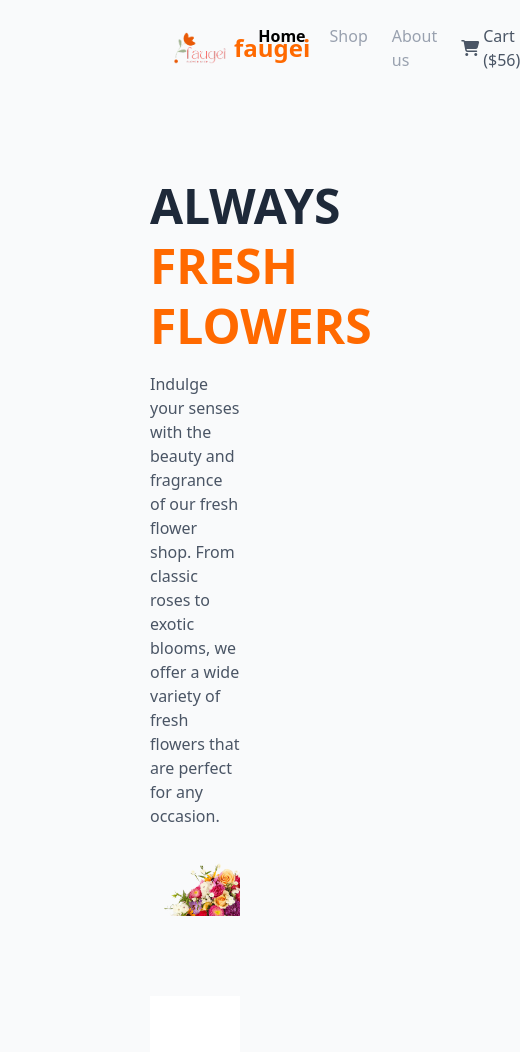
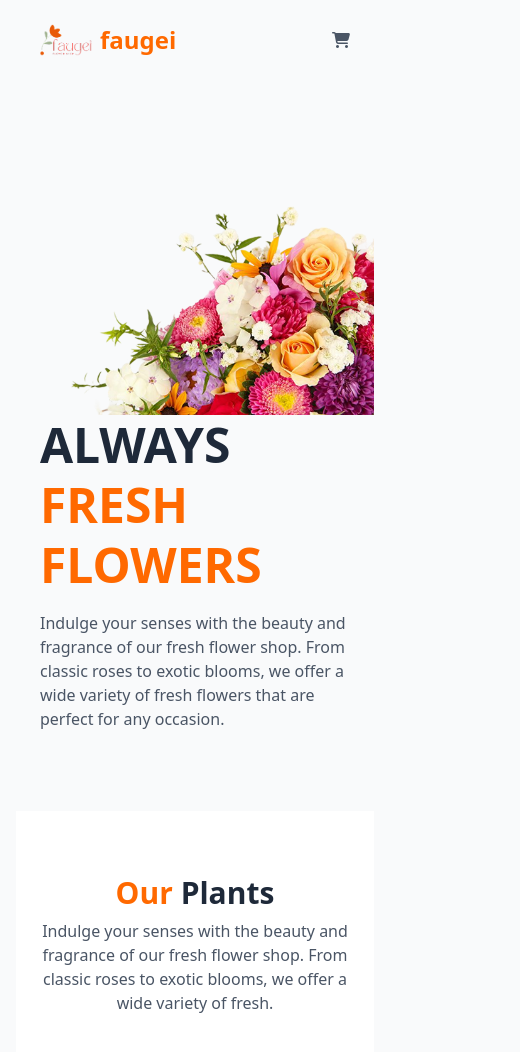
Before and after one commit to mca-programmer/flower-website, a plain HTML site: page index.html in a window 390 px wide. Shown: the top 1052 px of the page, 520 px wide, since content can reach past the window. Drawn offline with nearby package versions, Linux system fonts and the light colour scheme.

Commit message:
added mobile responsive header & main section

```diff
--- a/index.html
+++ b/index.html
@@ -13,44 +13,59 @@
 
 </head>
 <body class="bg-gray-50 text-gray-800 font-inter">
-  <header class="mx-[150px] ">
-     <!-- Navbar -->
+  <header class="mx-4 lg:mx-[150px]">
   <nav class="flex justify-between items-center p-6">
+    <!-- Logo & Name -->
     <div class="text-2xl font-bold text-orange-500 flex items-center gap-2">
       <img src="assets/logo.png" alt="Logo" class="h-8">
       faugei
     </div>
-    <ul class="flex gap-6 font-medium">
+
+    <!-- Desktop Menu (hidden on mobile) -->
+    <ul class="hidden md:flex gap-6 font-medium">
       <li><a href="#" class="text-black font-bold">Home</a></li>
       <li><a href="#" class="text-gray-400">Shop</a></li>
       <li><a href="#" class="text-gray-400">About us</a></li>
+    </ul>
+
+    <!-- Cart (always visible, but mobile optimized) -->
+    <div class="flex items-center gap-2">
       <a href="#" class="flex items-center gap-1 text-gray-600 hover:text-orange-500">
-          <i class="fas fa-shopping-cart"></i> Cart ($56)
+        <i class="fas fa-shopping-cart"></i>
+        <span class="hidden sm:inline">Cart ($56)</span>
       </a>
-    </ul>
+    </div>
   </nav>
 </header>
 
-  <main class="mx-[150px] ">
+
+  <main class="mx-4 lg:mx-[150px]">
 
    <!-- Hero Section -->
   <section class="grid grid-cols-1 md:grid-cols-2 items-center py-20">
-    <div>
+
+  <!-- Image first on mobile, second on desktop -->
+  <div class="order-1 md:order-2 mt-8 md:mt-0">
+    <img src="assets/hero-flower.png" class="w-full max-w-md mx-auto">
+  </div>
+
+  <!-- Content second on mobile, first on desktop -->
+  <div class="order-2 md:order-1 text-left px-6 md:px-0">
     <h1 class="text-5xl font-bold leading-tight font-notoserif">
       ALWAYS <span class="text-orange-500">FRESH</span><br>
       <span class="text-orange-500">FLOWERS</span>
     </h1>
-      <p class="mt-4 text-gray-600">Indulge your senses with the beauty and fragrance of our fresh flower shop. From classic roses to exotic blooms, we offer a wide variety of fresh flowers that are perfect for any occasion. </p>
-    </div>
-    <div class="mt-8 md:mt-0">
-      <img src="assets/hero-flower.png" class="w-full max-w-md mx-auto">
+    <p class="mt-4 text-gray-600">
+      Indulge your senses with the beauty and fragrance of our fresh flower shop. From classic roses to exotic blooms, we offer a wide variety of fresh flowers that are perfect for any occasion.
+    </p>
   </div>
 </section>
+
 
   <!-- Plants Section -->
   <section class="bg-white py-16 px-4 text-center">
     <h2 class="text-3xl font-bold font-notoserif mb-2"><span class="text-orange-500">Our</span> Plants</h2>
-    <p class="text-gray-600 max-w-2xl mx-auto mb-10">Indulge your senses with the beauty and fragrance of our fresh flower shop. From classic roses to exotic blooms, we offer a wide variety of fresh.</p>
+    <p class="text-gray-600 max-w-2xl mx-auto mb-10" >Indulge your senses with the beauty and fragrance of our fresh flower shop. From <br>classic roses to exotic blooms, we offer a wide variety of fresh.</p>
 
     <!-- Flower Card start-->
     <div class="grid grid-cols-2 md:grid-cols-4 gap-5 max-w-6xl mx-auto">
@@ -165,12 +180,12 @@
     </div>
   </section>
   </main>
-  <>
+
      <!-- Join Section -->
   <section class="relative h-[400px] bg-cover bg-center flex items-center justify-center mx-auto"
     style="background-image: url('assets/news-letter-bg.png')">
     <div class="text-center">
-      <h1 class="text-3xl md:text-4xl font-bold text-white mb-6">Join the colorful Bunch</h1>
+      <h1 class="text-3xl md:text-4xl font-bold font-notoserif text-white mb-6">Join the colorful Bunch</h1>
       <div class="flex justify-center">
         <input type="email" placeholder="Write email"
           class="p-2 px-4 w-[250px] md:w-[644px] bg-white">
```
Lines whose indentation alone changed are shown as unchanged.
